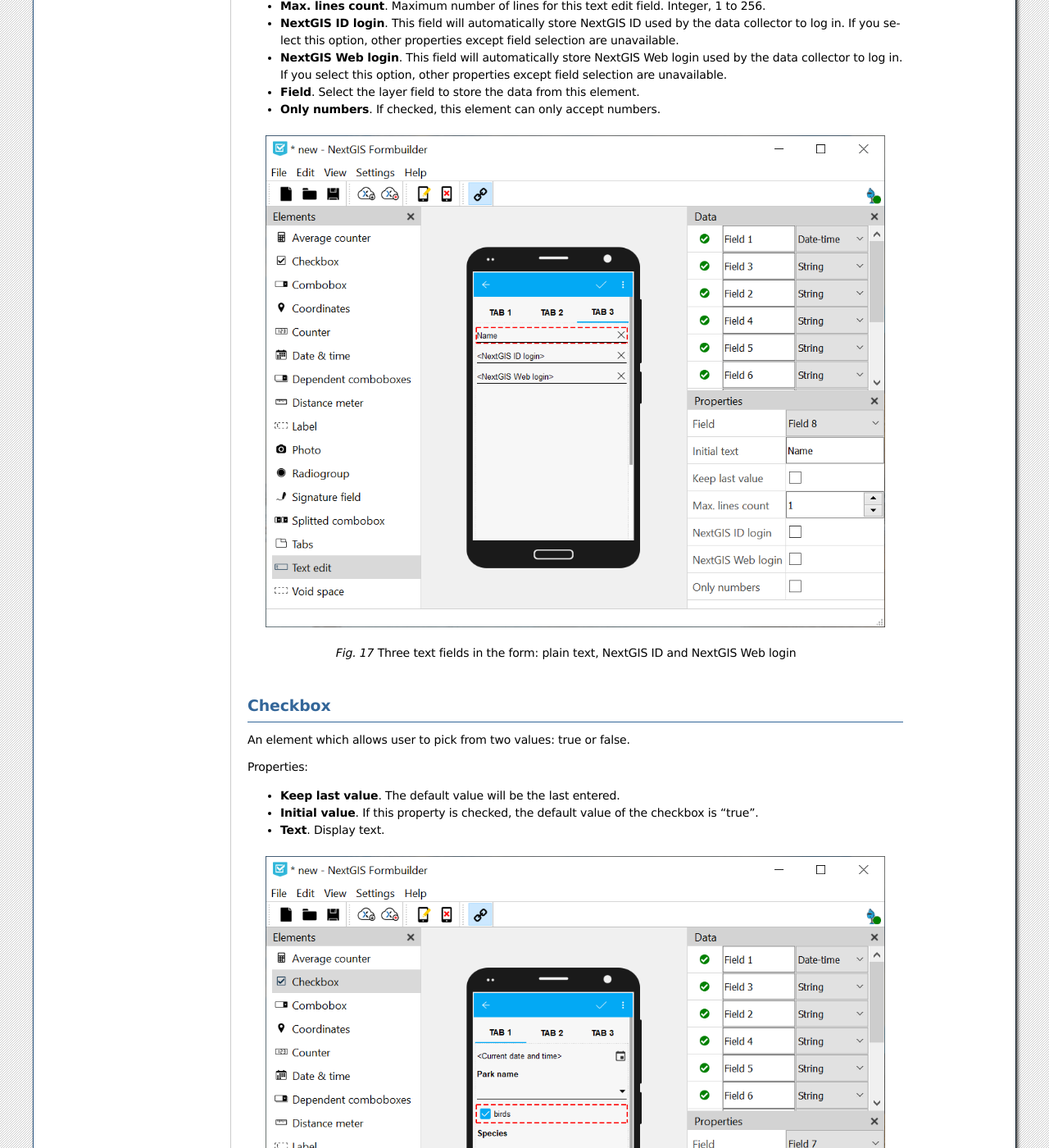
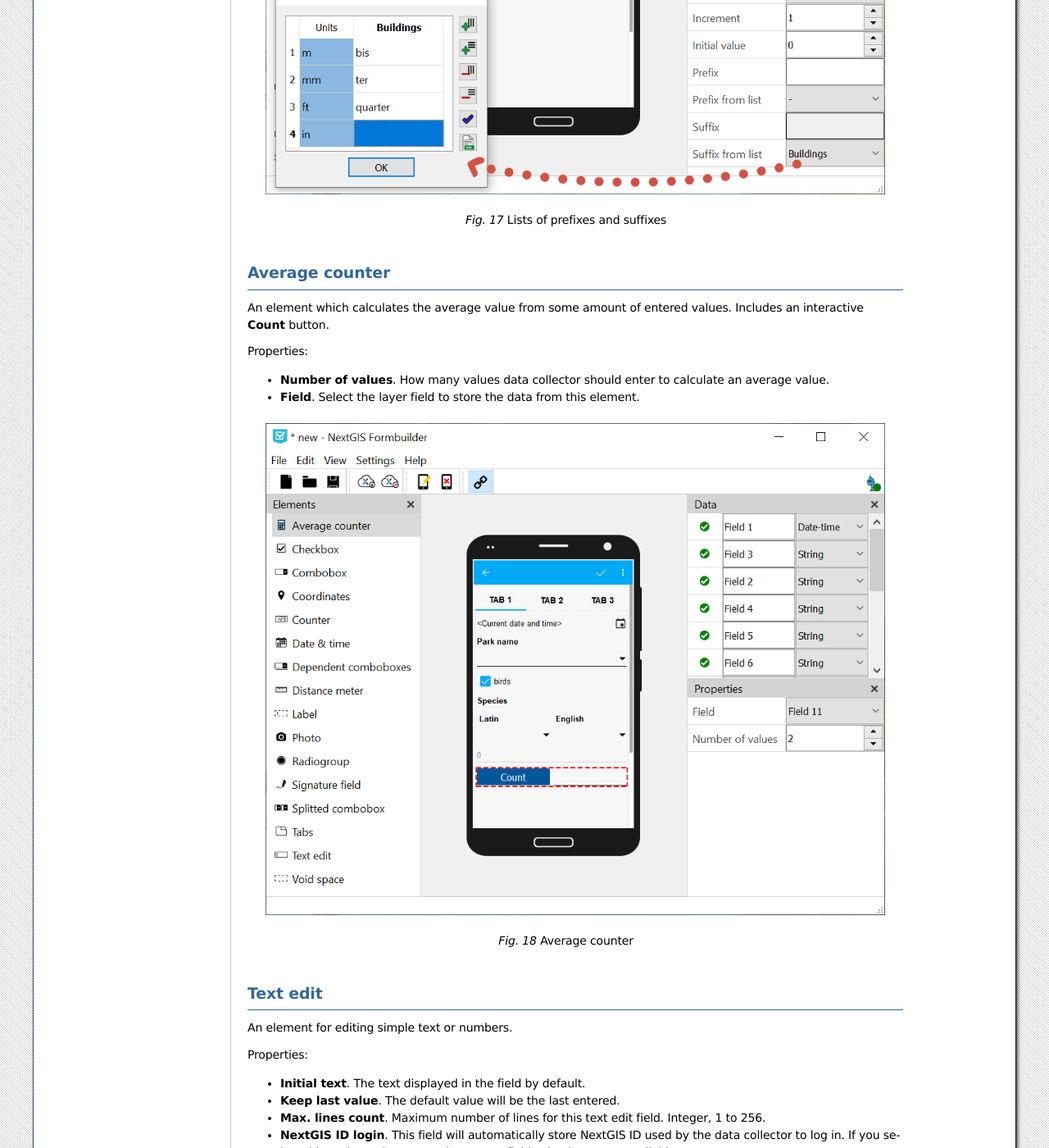
Before and after one commit to nextgis/docs_formbuilder, a Sphinx documentation site: the page built from source/controls.rst, in a window 1280 px wide and 1400 px high, scrolled down 12686 px. Shown: the whole window at 82% size. Built offline with Sphinx 7.4.7, drawn with Linux system fonts in a browser that asks for light colours; formulas are drawn with MathJax 3; some of the changed text lies outside the part shown.

Commit message:
Update controls.rst
Add screenshots

```diff
--- a/source/controls.rst
+++ b/source/controls.rst
@@ -340,6 +340,13 @@
 
 To create a list of prefixes or suffixes, in the top panel open the Edit menu and select "Edit prefixes". Each column is a separate list.
 
+.. figure:: _static/fb_edit_counter_en.png
+   :name: fb_edit_counter_pic
+   :align: center
+   :width: 20cm
+
+   Lists of prefixes and suffixes
+
 
 
 .. _ngfb_controls_average:
@@ -354,6 +361,13 @@
 * **Number of values**. How many values data collector should enter to calculate an average value.
 * **Field**. Select the layer field to store the data from this element.
 
+
+.. figure:: _static/fb_average_en.png
+   :name: fb_average_pic
+   :align: center
+   :width: 20cm
+
+   Average counter
 
 
 .. _ngfb_controls_text:
```
